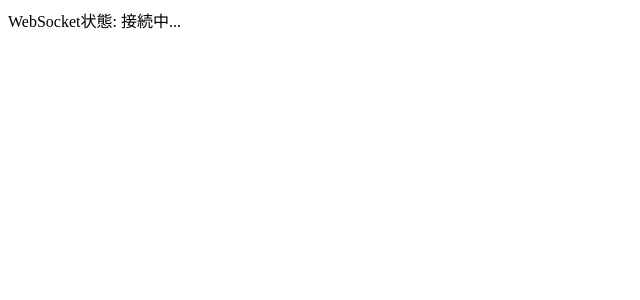
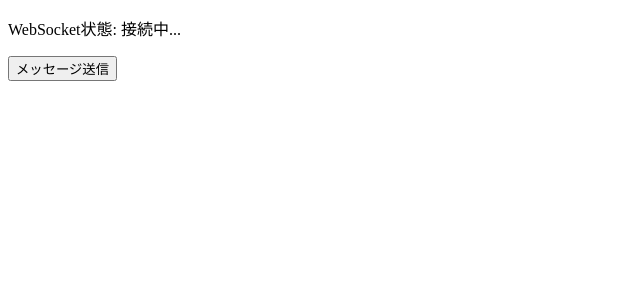
Before and after one commit to sleep0001/anya-chat-app-vite, a React (Vite) app: page / in a window 1280 px wide. Shown: the top 300 px of the page, without its empty margins (0-640 px from the left). Built offline with nearby package versions, Linux system fonts and the light colour scheme; no server answers.

Commit message:
ソケットの管理を切り出し。

```diff
--- /dev/null
+++ b/src/hooks/useWebSocket.ts
@@ -0,0 +1,79 @@
+// hooks/useWebSocket.ts
+import { useEffect, useRef, useState } from 'react';
+
+export const useWebSocket = () => {
+    const url:string = "ws://localhost:8080/ws/game"
+    const socketRef = useRef<WebSocket | null>(null);
+    const [connectionStatus, setConnectionStatus] = useState<string>('接続中...');
+    const reconnectTimeoutRef = useRef<number | null>(null);
+
+    type requestMessage = {
+        type:string
+    }
+
+    useEffect(() => {
+        let isMounted = true;
+
+        const connect = () => {
+            if (socketRef.current) {
+                socketRef.current.close();
+                socketRef.current = null;
+            }
+
+            try {
+                socketRef.current = new WebSocket(url);
+
+                socketRef.current.onopen = () => {
+                    if (!isMounted) return;
+                    console.log('WebSocket接続成功');
+                    setConnectionStatus('接続済み');
+                };
+
+                socketRef.current.onmessage = (event) => {
+                    if (!isMounted) return;
+                    console.log('サーバーからの応答:', event.data);
+                };
+
+                socketRef.current.onerror = (error) => {
+                    if (!isMounted) return;
+                    console.error('WebSocket エラー:', error);
+                    setConnectionStatus('接続エラー');
+                };
+
+                socketRef.current.onclose = () => {
+                    if (!isMounted) return;
+                    console.log('WebSocket接続が閉じられました');
+                    setConnectionStatus('切断されました');
+
+                    if (reconnectTimeoutRef.current) {
+                        window.clearTimeout(reconnectTimeoutRef.current);
+                    }
+
+                    reconnectTimeoutRef.current = window.setTimeout(connect, 3000);
+                };
+            } catch (error) {
+                if (isMounted) {
+                    console.error('WebSocket接続エラー:', error);
+                    setConnectionStatus('接続エラー');
+                }
+            }
+        };
+
+        connect();
+
+        return () => {
+            isMounted = false;
+            if (reconnectTimeoutRef.current) {
+                window.clearTimeout(reconnectTimeoutRef.current);
+            }
+            if (socketRef.current) {
+                socketRef.current.close();
+            }
+        };
+    }, [url]);
+
+    return {
+        connectionStatus,
+        sendMessage: (msg: requestMessage) => socketRef.current?.send(JSON.stringify(msg)),
+    };
+};
--- a/src/pages/GameSocketClient.tsx
+++ b/src/pages/GameSocketClient.tsx
@@ -1,87 +1,17 @@
-import React, { useEffect, useRef, useState } from 'react';
+import { useWebSocket } from '../hooks/useWebSocket';
 
 export const GameSocketClient = () => {
-    const socketRef = useRef<WebSocket | null>(null);
-    const [connectionStatus, setConnectionStatus] = useState<string>('接続中...');
-    const reconnectTimeoutRef = useRef<number | null>(null);
+    const { connectionStatus, sendMessage } = useWebSocket();
+    const requestMessage = {
+        type:"create"
+    }
 
-    useEffect(() => {
-        let isComponentMounted = true;
-
-        const connectWebSocket = () => {
-            // 既存の接続があれば閉じる
-            if (socketRef.current) {
-                socketRef.current.close();
-                socketRef.current = null;
-            }
-
-            try {
-                socketRef.current = new WebSocket("ws://localhost:8080/ws/game");
-
-                socketRef.current.onopen = () => {
-                    if (isComponentMounted) {
-                        console.log("WebSocket接続成功");
-                        setConnectionStatus('接続済み');
-                        socketRef.current?.send("こんにちは Spring Boot！");
-                    }
-                };
-
-                socketRef.current.onmessage = (event) => {
-                    if (isComponentMounted) {
-                        console.log("サーバーからの応答:", event.data);
-                    }
-                };
-
-                socketRef.current.onerror = (error) => {
-                    if (isComponentMounted) {
-                        console.error("WebSocket エラー:", error);
-                        setConnectionStatus('接続エラー');
-                    }
-                };
-
-                socketRef.current.onclose = () => {
-                    if (isComponentMounted) {
-                        console.log("WebSocket接続が閉じられました");
-                        setConnectionStatus('切断されました');
-
-                        // 再接続タイマーをクリア
-                        if (reconnectTimeoutRef.current) {
-                            window.clearTimeout(reconnectTimeoutRef.current);
-                            reconnectTimeoutRef.current = null;
-                        }
-
-                        // 3秒後に再接続を試みる
-                        reconnectTimeoutRef.current = window.setTimeout(connectWebSocket, 3000);
-                    }
-                };
-            } catch (error) {
-                if (isComponentMounted) {
-                    console.error("WebSocket接続エラー:", error);
-                    setConnectionStatus('接続エラー');
-                }
-            }
-        };
-
-        // 初回接続
-        connectWebSocket();
-
-        // クリーンアップ関数
-        return () => {
-            isComponentMounted = false;
-
-            // 再接続タイマーをクリア
-            if (reconnectTimeoutRef.current) {
-                window.clearTimeout(reconnectTimeoutRef.current);
-                reconnectTimeoutRef.current = null;
-            }
-
-            // WebSocket接続を閉じる
-            if (socketRef.current) {
-                socketRef.current.close();
-                socketRef.current = null;
-            }
-        };
-    }, []);
-
-    return <div>WebSocket状態: {connectionStatus}</div>;
+    return (
+        <div>
+            <p>WebSocket状態: {connectionStatus}</p>
+            <button onClick={() => sendMessage(requestMessage)}>
+                メッセージ送信
+            </button>
+        </div>
+    );
 };
```
